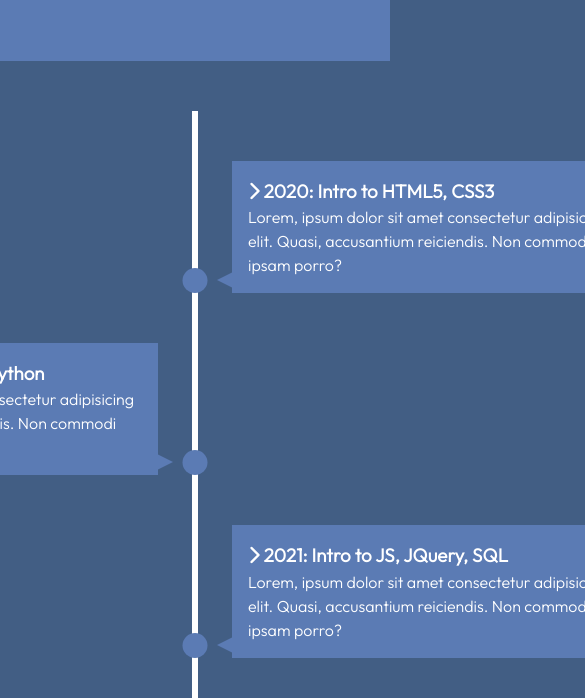
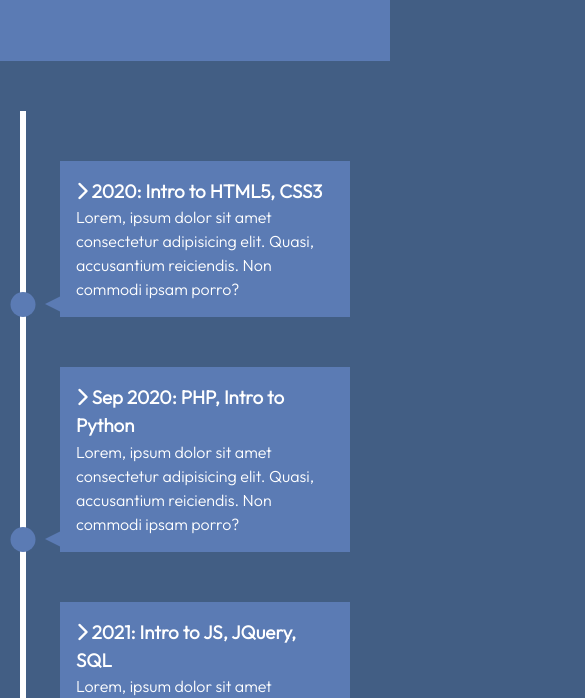
Before and after one commit to ntorguud/Knowledge-Timeline, a plain HTML site: page index.html in a window 390 px wide. Shown: the part 150-848 px from the top of the page, 585 px wide, since content can reach past the window. Drawn offline with Linux system fonts and the light colour scheme.

Commit message:
Make webpage responsive for tablets and smartphones

```diff
--- a/styles.css
+++ b/styles.css
@@ -99,7 +99,6 @@ h1 {
     left: -15px;
     border-width: 8px 16px 8px 0;
     border-color: transparent var(--secondary-color) transparent transparent;
-
 }
 
 /* Left side triangle arrows */
@@ -108,3 +107,34 @@ h1 {
     border-width: 8px 0 8px 16px;
     border-color: transparent  transparent transparent var(--secondary-color);
 }
+
+@media(max-width: 900px) {
+    #timeline ul li div {
+        width: 250px;
+    }
+
+    #timeline ul li:nth-child(even) div {
+        left: -284px; /* 250 + 34px */
+    }
+}
+
+@media(max-width: 600px) {
+    #timeline ul li {
+        margin-left: 20px;
+    }
+
+    #timeline ul li div {
+        width: calc(100vw - 100px);
+    }
+
+    #timeline ul li:nth-child(even) div {
+        left: 40px;
+    }
+
+    /* Right side triangle arrows */
+    #timeline ul li:nth-child(even) div:before {
+        left: -15px;
+        border-width: 8px 16px 8px 0;
+        border-color: transparent var(--secondary-color) transparent transparent;
+    }
+}
```
